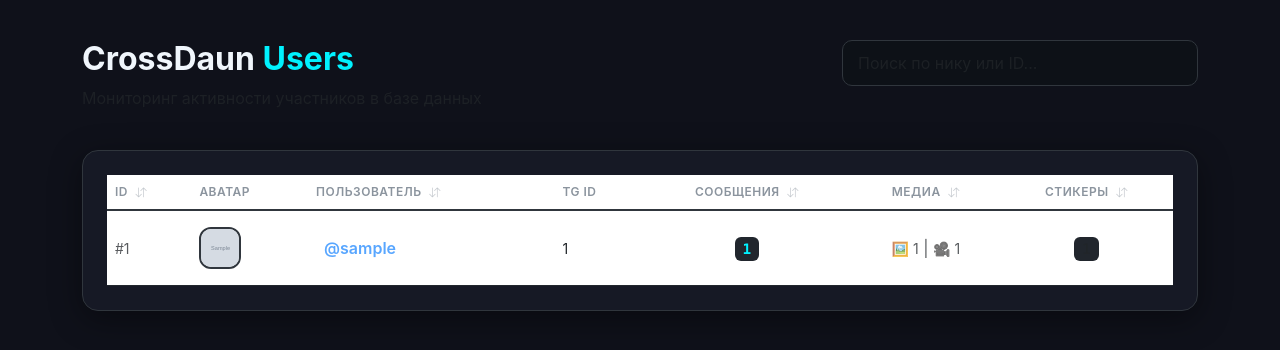
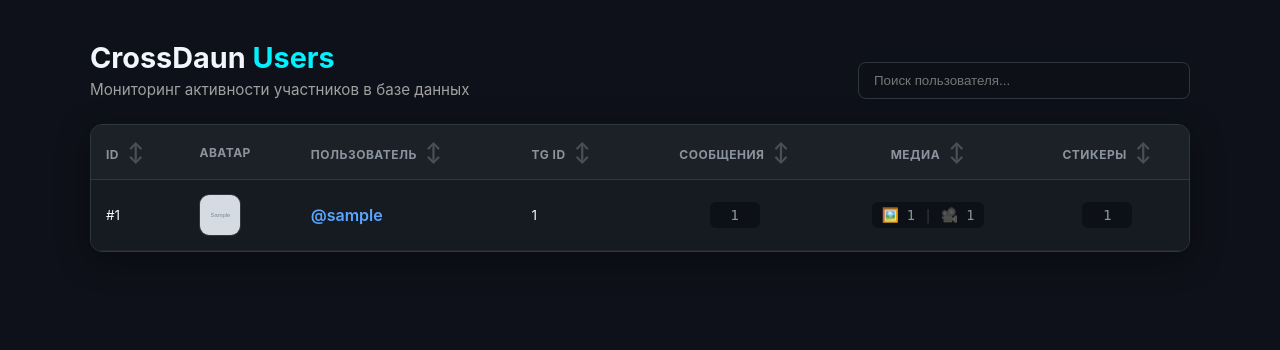
Before and after one commit to nekoreal/CrossDaunBotV2, a Flask app: template templates/index.html in a window 1280 px wide. Shown: the top 350 px of the page. Run offline with Flask 3, Linux system fonts and the light colour scheme; the template is opened without the code that fills it: most values are stand-ins (such as "Sample title", 1, 10 or a date in 2020); grey boxes marked "Sample" are stand-in pictures; parts of the project's set-up code (start-up, migrations or seed data) failed here and were passed over.

Commit message:
DID Переделал indedx.html TODO придумать фичу

```diff
--- a/dashboard.py
+++ b/dashboard.py
@@ -15,8 +15,6 @@ def index():
         users = session.query(TelegramUser).all()
         users_data = []
 
-        print(f"DEBUG: Найдено юзеров в БД: {len(users)}")  # Проверь это в консоли!
-
         for user in users:
             # Берем базу
             d = user.to_dict()
@@ -31,7 +29,6 @@ def index():
                 d[
                     "avatar"] = f"https://t.me/i/userpic/320/{u.username}.jpg" if u.username else "https://ui-avatars.com/api/?name=?"
             except Exception as e:
-                print(f"Ошибка ТГ для {user.tg_id}: {e}")
                 d["username_plain"] = f"ID: {user.tg_id}"
                 d["profile_url"] = "#"
                 d["avatar"] = "https://ui-avatars.com/api/?name=?"
--- a/templates/index.html
+++ b/templates/index.html
@@ -4,133 +4,213 @@
     <meta charset="UTF-8">
     <meta name="viewport" content="width=device-width, initial-scale=1.0">
     <title>CrossDaunBot Statistics</title>
-    <link href="https://cdn.jsdelivr.net/npm/bootstrap@5.3.0/dist/css/bootstrap.min.css" rel="stylesheet">
-    <link rel="stylesheet" href="https://cdn.jsdelivr.net/npm/bootstrap-icons@1.10.5/font/bootstrap-icons.css">
     <style>
         :root {
             --bg-dark: #0f111a;
-            --card-bg: #161925;
+            --card-bg: #161b22; /* Серый фон карточки */
             --accent: #00f2ff;
-            --text-muted: #8b949e;
-            --glow: 0 0 15px rgba(0, 242, 255, 0.5);
+            --text-muted: #a0a0a0; /* Более светлый текст описания */
+            --border: #30363d;
+            --glow: 0 0 15px rgba(0, 242, 255, 0.4);
         }
 
         body {
             background-color: var(--bg-dark);
             color: #f0f6fc;
-            font-family: 'Inter', -apple-system, sans-serif;
-            padding: 40px 0;
+            font-family: -apple-system, BlinkMacSystemFont, "Segoe UI", Helvetica, Arial, sans-serif;
+            margin: 0;
+            padding: 40px 20px;
+            display: flex;
+            justify-content: center;
         }
 
+        .container {
+            width: 100%;
+            max-width: 1100px;
+        }
+
+        /* Заголовок и поиск */
+        .header-section {
+            display: flex;
+            justify-content: space-between;
+            align-items: flex-end;
+            margin-bottom: 25px;
+            flex-wrap: wrap;
+            gap: 20px;
+        }
+
+        h2 { margin: 0; font-size: 1.8rem; font-weight: 700; }
+        .text-muted {
+            color: var(--text-muted);
+            margin: 5px 0 0 0;
+            font-size: 0.95rem;
+        }
+
+        .search-box {
+            background: #0d1117;
+            border: 1px solid var(--border);
+            color: white;
+            border-radius: 8px;
+            padding: 10px 15px;
+            outline: none;
+            width: 300px;
+            transition: 0.3s;
+        }
+        .search-box:focus {
+            border-color: var(--accent);
+            box-shadow: var(--glow);
+        }
+
+        /* Таблица */
         .dashboard-card {
             background: var(--card-bg);
-            border: 1px solid #30363d;
-            border-radius: 16px;
-            padding: 24px;
+            border: 1px solid var(--border);
+            border-radius: 12px;
+            overflow: hidden;
             box-shadow: 0 8px 32px rgba(0,0,0,0.4);
         }
 
-        /* Поиск */
-        .search-box {
-            background: #0d1117;
-            border: 1px solid #30363d;
-            color: white;
-            border-radius: 10px;
-            padding: 10px 15px;
-            margin-bottom: 20px;
-        }
-        .search-box:focus {
-            background: #0d1117;
-            border-color: var(--accent);
-            box-shadow: var(--glow);
-            color: white;
+        .table-responsive { overflow-x: auto; }
+
+        table {
+            width: 100%;
+            border-collapse: collapse;
+            text-align: left;
         }
 
-        /* Таблица */
-        .table { color: #e6edf3; vertical-align: middle; margin-bottom: 0; }
-        .table thead th {
-            border-bottom: 2px solid #30363d;
-            color: var(--text-muted);
-            font-weight: 600;
+        thead th {
+            background-color: #1c2128;
+            color: #8b949e;
+            font-size: 0.75rem;
             text-transform: uppercase;
-            font-size: 0.75rem;
             letter-spacing: 0.5px;
+            padding: 15px;
             cursor: pointer;
-            transition: color 0.2s;
+            border-bottom: 1px solid var(--border);
+            user-select: none;
         }
-        .table thead th:hover { color: var(--accent); }
-        .table td { border-bottom: 1px solid #21262d; padding: 16px 8px; }
+        thead th:hover { color: var(--accent); }
 
-        /* Аватар */
+        tbody td {
+            padding: 14px 15px;
+            border-bottom: 1px solid #21262d;
+            vertical-align: middle;
+            background-color: var(--card-bg);
+        }
+
+        tr:hover td { background-color: #1f242c; }
+
+        /* Контент ячеек */
         .user-avatar {
-            width: 42px; height: 42px;
-            border-radius: 12px;
+            width: 40px; height: 40px;
+            border-radius: 10px;
             object-fit: cover;
-            border: 2px solid #30363d;
-            transition: transform 0.2s;
+            border: 1px solid var(--border);
+            display: block;
+            transition: all 0.3s ease;
         }
-        tr:hover .user-avatar { transform: scale(1.1); border-color: var(--accent); }
 
-        /* Username со свечением */
         .username-link {
             color: #58a6ff;
             text-decoration: none;
             font-weight: 600;
-            padding: 4px 8px;
-            border-radius: 6px;
             transition: all 0.3s ease;
+        }
+
+        /* Эффект при наведении на строку */
+        tr:hover td { background-color: #1f242c; }
+
+        tr:hover .user-avatar {
+            border-color: var(--accent);
+            box-shadow: var(--glow);
+            transform: scale(1.30);
+        }
+
+        tr:hover .username-link {
+            color: white;
+            text-shadow: 0 0 8px var(--accent);
+            transition: all 0.3s ease;
+        }
+
+        .count-important {
+            transition: all 0.3s ease
+        }
+
+        tr:hover .count-important {
+            color: var(--accent);
+            border: 1px solid rgba(0, 242, 255, 0.2);
+            box-shadow: var(--glow);
+            transform: scale(1.05);
+        }
+
+
+        .media-count {
+            transition: all 0.3s ease
+        }
+
+        tr:hover .media-count {
+            color: var(--accent);
+            box-shadow: var(--glow);
+            transform: scale(1.05);
+        }
+
+        .username-link {
+            color: #58a6ff;
+            text-decoration: none;
+            font-weight: 600;
+            transition: 0.3s;
         }
         .username-link:hover {
             color: white;
-            background: rgba(0, 242, 255, 0.1);
-            text-shadow: 0 0 8px var(--accent);
-            box-shadow: inset 0 0 10px rgba(0, 242, 255, 0.2);
+            text-shadow: 0 0 10px var(--accent);
         }
 
-        /* Счетчики */
         .stat-badge {
-            font-family: 'Monaco', monospace;
-            background: #21262d;
-            padding: 4px 8px;
+            font-family: monospace;
+            background: #0d1117;
+            padding: 5px 10px;
             border-radius: 6px;
             font-size: 0.9rem;
+            color: #8b949e;
+            display: inline-block;
+            min-width: 30px;
+            text-align: center;
         }
-        .count-important { color: var(--accent); font-weight: bold; }
 
-        .sort-icon { font-size: 0.7rem; margin-left: 4px; opacity: 0.5; }
+        .sort-icon { font-size: 1.2rem; margin-left: 5px; opacity: 0.4; }
+        .text-center { text-align: center; }
+        .small { font-size: 0.85rem;   }
     </style>
 </head>
 <body>
 
 <div class="container">
-    <div class="row mb-4">
-        <div class="col-md-8">
-            <h2 class="fw-bold">CrossDaun <span style="color: var(--accent)">Users</span></h2>
+    <div class="header-section">
+        <div>
+            <h2>CrossDaun <span style="color: var(--accent)">Users</span></h2>
             <p class="text-muted">Мониторинг активности участников в базе данных</p>
         </div>
-        <div class="col-md-4">
-            <input type="text" id="searchInput" class="form-control search-box" placeholder="Поиск по нику или ID...">
-        </div>
+        <input type="text" id="searchInput" class="search-box" placeholder="Поиск пользователя...">
     </div>
 
     <div class="dashboard-card">
         <div class="table-responsive">
-            <table class="table" id="usersTable">
+            <table id="usersTable">
                 <thead>
                     <tr>
-                        <th onclick="sortTable(0)">ID <i class="bi bi-arrow-down-up sort-icon"></i></th>
+                        <th onclick="sortTable(0)">ID <span class="sort-icon">↕</span></th>
                         <th>Аватар</th>
-                        <th onclick="sortTable(2)">Пользователь <i class="bi bi-arrow-down-up sort-icon"></i></th>
-                        <th onclick="sortTable(3)">TG ID</th>
-                        <th onclick="sortTable(4)" class="text-center">Сообщения <i class="bi bi-arrow-down-up sort-icon"></i></th>
-                        <th onclick="sortTable(5)" class="text-center">Медиа <i class="bi bi-arrow-down-up sort-icon"></i></th>
-                        <th onclick="sortTable(6)" class="text-center">Стикеры <i class="bi bi-arrow-down-up sort-icon"></i></th>
+                        <th onclick="sortTable(2)">Пользователь <span class="sort-icon">↕</span></th>
+                        <th onclick="sortTable(3)">TG ID <span class="sort-icon">↕</span></th>
+                        <th onclick="sortTable(4)" class="text-center">Сообщения <span class="sort-icon">↕</span></th>
+                        <th onclick="sortTable(5)" class="text-center">Медиа <span class="sort-icon">↕</span></th>
+                        <th onclick="sortTable(6)" class="text-center">Стикеры <span class="sort-icon">↕</span></th>
                     </tr>
                 </thead>
                 <tbody id="tableBody">
                     {% for user in users %}
                     <tr>
-                        <td class="text-muted small">#{{ user.id }}</td>
+                        <td class="small">#{{ user.id }}</td>
                         <td>
                             <img src="{{ user.avatar }}" onerror="this.src='https://ui-avatars.com/api/?name={{ user.username_plain }}&background=random'" class="user-avatar">
                         </td>
@@ -141,16 +221,19 @@
                         </td>
                         <td class="small">{{ user.tg_id }}</td>
                         <td class="text-center">
-                            <span class="stat-badge {% if user.msg_count > 0 %}count-important{% endif %}">
+                            <span class="stat-badge count-important ">
                                 {{ user.msg_count }}
                             </span>
                         </td>
-                        <td class="text-center text-muted">
-                            <span class="small">🖼️ {{ user.photo_count }}</span> |
-                            <span class="small">🎥 {{ user.video_count }}</span>
+                        <td class="text-center ">
+                            <span class="stat-badge media-count">
+                                <span class="small ">🖼️ {{ user.photo_count }}</span>
+                                <span style="color:#30363d">|</span>
+                                <span class="small ">🎥 {{ user.video_count }}</span>
+                            </span>
                         </td>
                         <td class="text-center">
-                            <span class="stat-badge">{{ user.sticker_count }}</span>
+                            <span class="stat-badge count-important">{{ user.sticker_count }}</span>
                         </td>
                     </tr>
                     {% endfor %}
@@ -161,15 +244,13 @@
 </div>
 
 <script>
-    // Поиск по таблице
-    document.getElementById('searchInput').addEventListener('keyup', function() {
-        let filter = this.value.toLowerCase();
-        let rows = document.querySelector('#tableBody').getElementsByTagName('tr');
-
-        for (let row of rows) {
-            let text = row.textContent.toLowerCase();
-            row.style.display = text.includes(filter) ? '' : 'none';
-        }
+    // Поиск (фильтрация)
+    document.getElementById('searchInput').addEventListener('input', function() {
+        const filter = this.value.toLowerCase();
+        const rows = document.querySelectorAll('#tableBody tr');
+        rows.forEach(row => {
+            row.style.display = row.innerText.toLowerCase().includes(filter) ? '' : 'none';
+        });
     });
 
     // Сортировка
@@ -178,7 +259,6 @@
         let rows, switching, i, x, y, shouldSwitch, dir, switchcount = 0;
         switching = true;
         dir = "asc";
-
         while (switching) {
             switching = false;
             rows = table.rows;
@@ -187,30 +267,26 @@
                 x = rows[i].getElementsByTagName("TD")[n];
                 y = rows[i + 1].getElementsByTagName("TD")[n];
 
-                let xValue = x.textContent.toLowerCase().replace('#', '');
-                let yValue = y.textContent.toLowerCase().replace('#', '');
+                let xVal = x.innerText.toLowerCase().replace('#', '');
+                let yVal = y.innerText.toLowerCase().replace('#', '');
 
-                // Проверка на числа для корректной сортировки ID и счетчиков
-                if (!isNaN(parseFloat(xValue)) && !isNaN(parseFloat(yValue))) {
-                    xValue = parseFloat(xValue);
-                    yValue = parseFloat(yValue);
+                if (!isNaN(parseFloat(xVal)) && !isNaN(parseFloat(yVal))) {
+                    xVal = parseFloat(xVal);
+                    yVal = parseFloat(yVal);
                 }
 
-                if (dir == "asc") {
-                    if (xValue > yValue) { shouldSwitch = true; break; }
-                } else if (dir == "desc") {
-                    if (xValue < yValue) { shouldSwitch = true; break; }
+                if (dir === "asc" ? xVal > yVal : xVal < yVal) {
+                    shouldSwitch = true;
+                    break;
                 }
             }
             if (shouldSwitch) {
                 rows[i].parentNode.insertBefore(rows[i + 1], rows[i]);
                 switching = true;
-                switchcount ++;
-            } else {
-                if (switchcount == 0 && dir == "asc") {
-                    dir = "desc";
-                    switching = true;
-                }
+                switchcount++;
+            } else if (switchcount === 0 && dir === "asc") {
+                dir = "desc";
+                switching = true;
             }
         }
     }
```
Also changed, not shown: telegram_bot/handlers/ignore_users.py (+4 -3 lines).
